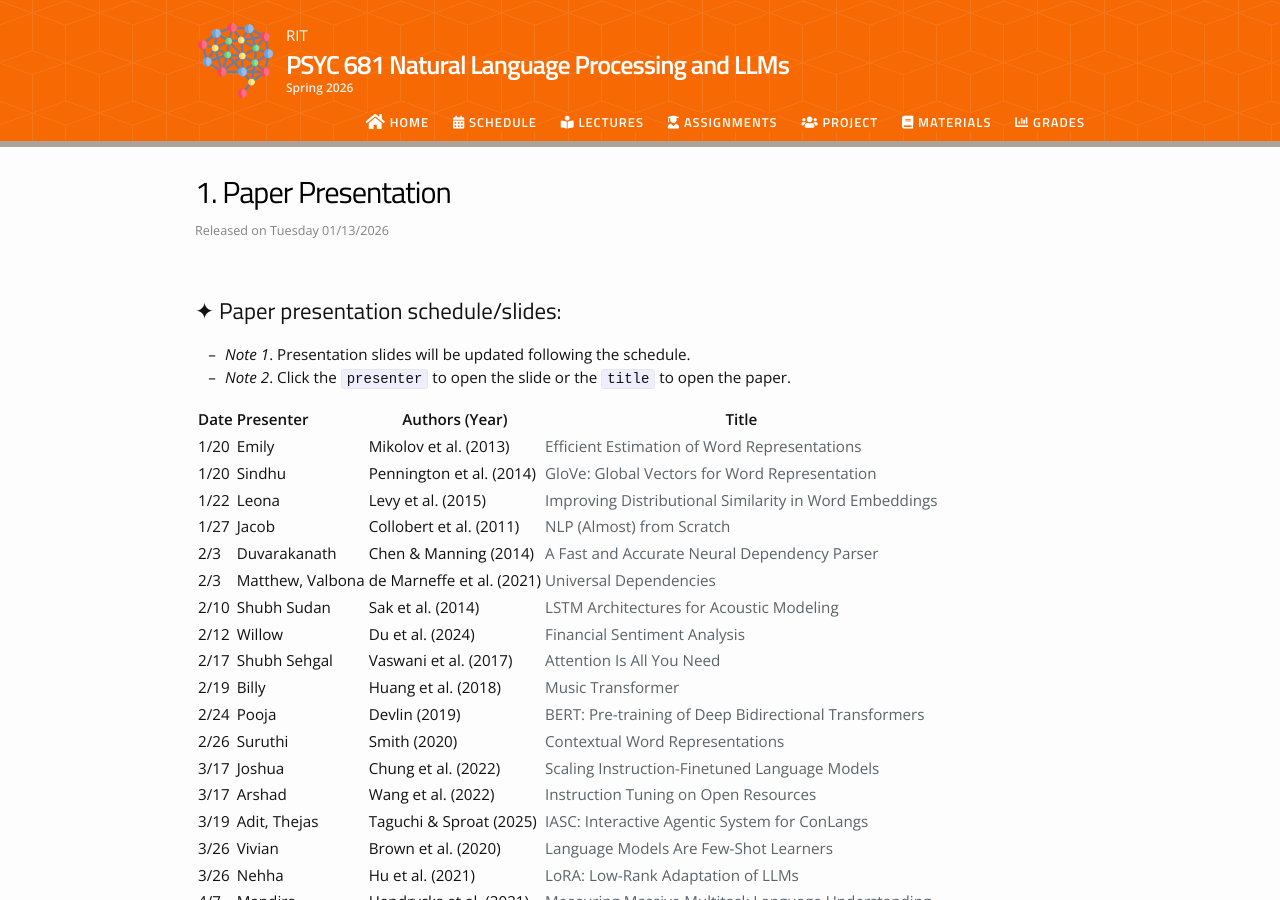
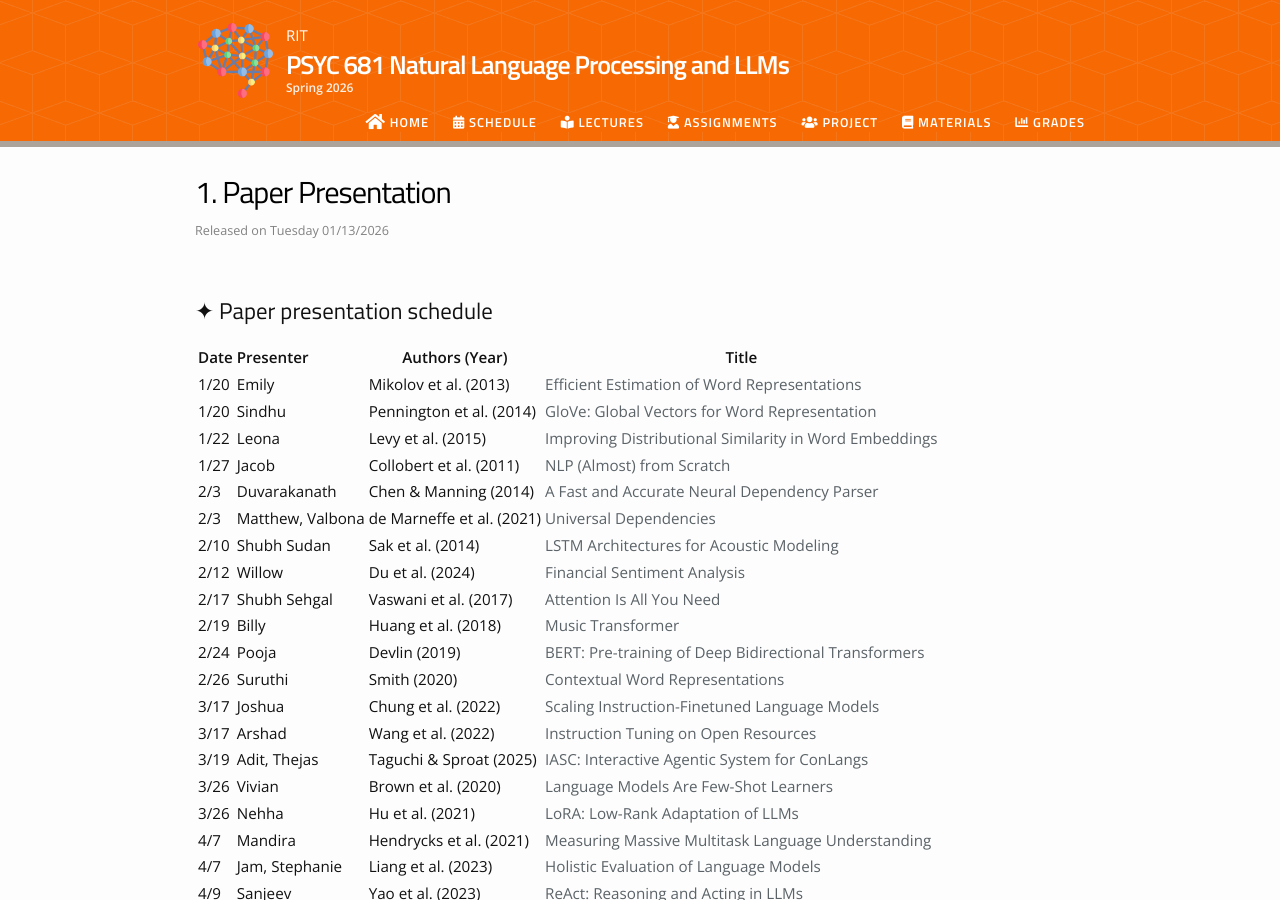
Before and after one commit to hksung/Spring26_PSYC681, a Jekyll site: the page built from _assignments/1_paper presentation.md, in a window 1280 px wide and 900 px high. Built offline with Jekyll 4.4.1, drawn with Linux system fonts in a browser that asks for light colours; nearby versions of some CDN libraries.

Commit message:
Update paper presentation schedule format
Removed notes about presentation slides and updated schedule format.

```diff
--- a/_assignments/1_paper presentation.md
+++ b/_assignments/1_paper presentation.md
@@ -8,9 +8,7 @@ due_event:
     description: '1. Paper Presentation'
 ---
 
-## ✦ Paper presentation schedule/slides:
-- *Note 1*. Presentation slides will be updated following the schedule.
-- *Note 2*. Click the `presenter` to open the slide or the `title` to open the paper.
+## ✦ Paper presentation schedule
 
 | Date | Presenter        | Authors (Year)            | Title  |
 | :--- | :--------------- | ------------------------- | ----------------------------- |
```
